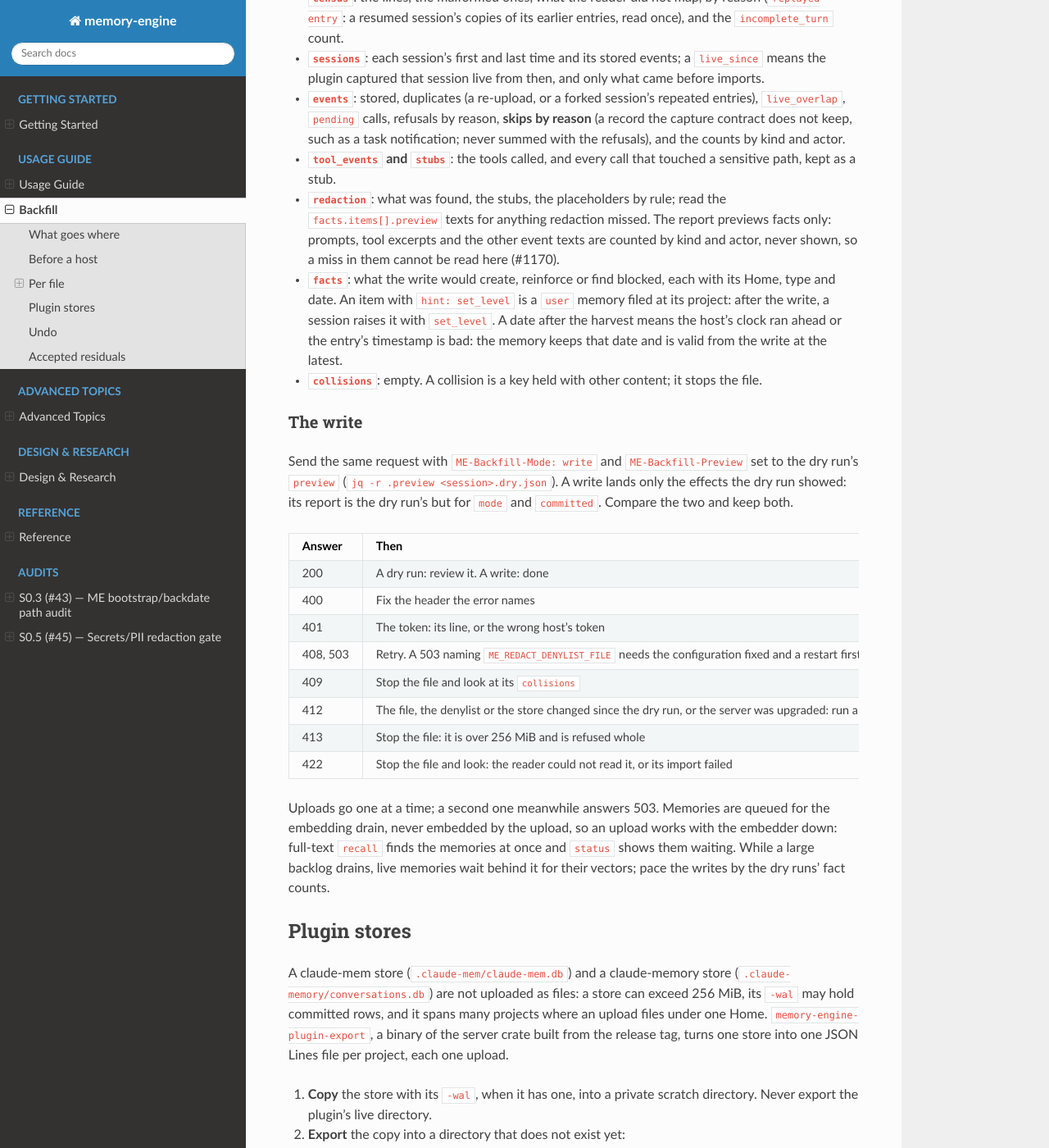
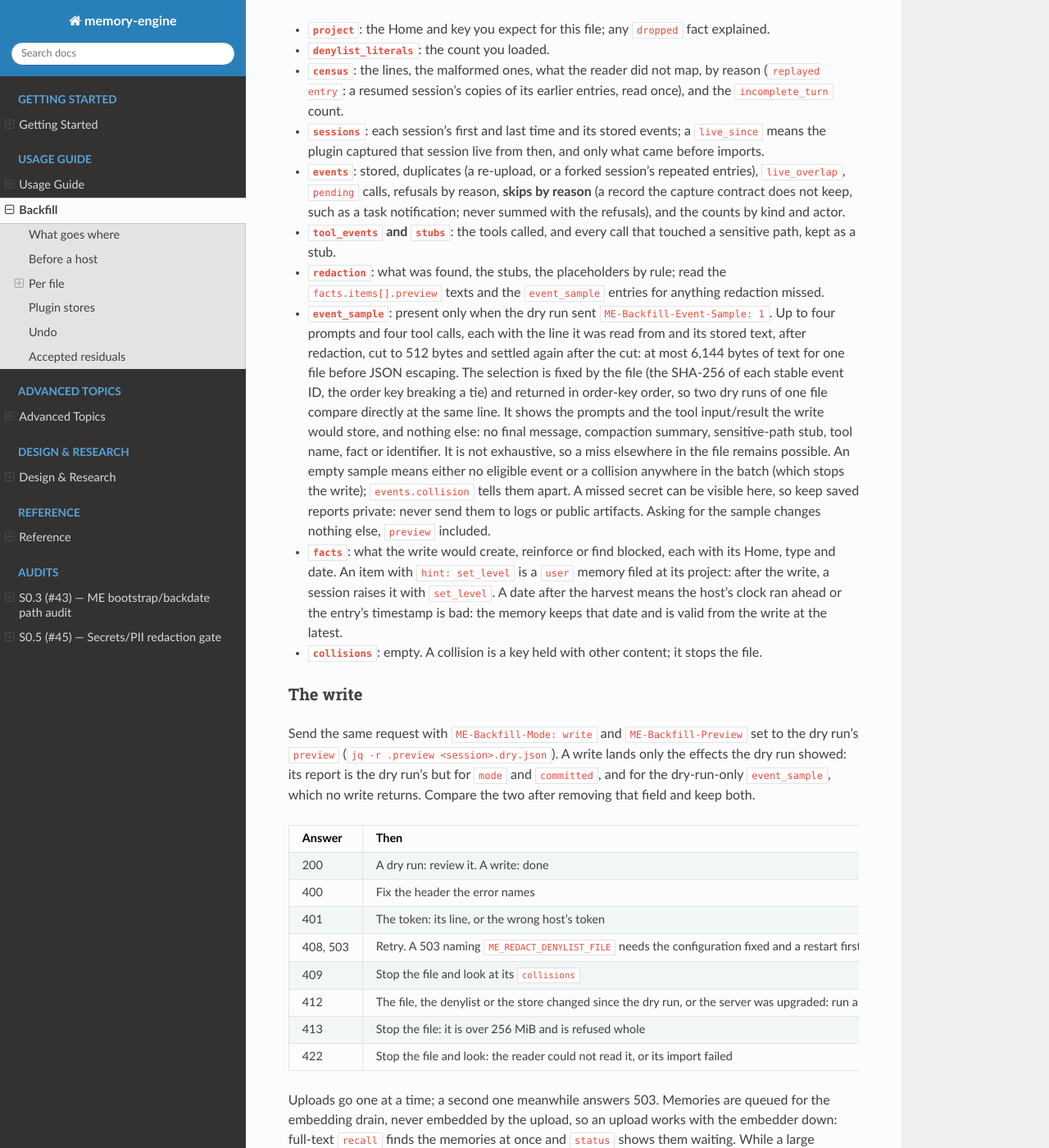
Before and after one commit to dutiona/memory-engine, a Sphinx documentation site: the page built from docs/backfill.md, in a window 1280 px wide and 1400 px high, scrolled down 2095 px. Shown: the whole window at 82% size. Built offline with Sphinx 7.4.7 and the Read the Docs theme 3.1.0, drawn with Linux system fonts in a browser that asks for light colours; some of the changed text lies outside the part shown.

Commit message:
docs(backfill): describe dry-run event samples
The review procedure now names `event_sample`, the opt-in header and what
it shows: the prompts and tool input/result a write would store, bounded and
redacted, never the facts or the event kinds it leaves out (#1170).

The page says what an empty sample means (no eligible event, or a collision
that stops the write), that the sample is not exhaustive, and that a saved
report can hold a missed secret and must stay private. The write report is
compared after removing the dry-run-only field.

````diff
--- a/docs/backfill.md
+++ b/docs/backfill.md
@@ -51,6 +51,7 @@ printf 'Authorization: Bearer %s\n' "$(cat <token-file>)" | curl -q -sS --noprox
   -H 'ME-Harness: claude-code' \
   -H 'ME-Backfill-Kind: transcript' \
   -H 'ME-Backfill-Mode: dry-run' \
+  -H 'ME-Backfill-Event-Sample: 1' \
   -H 'ME-Backfill-Source: projects/<project-dir>/<session>.jsonl' \
   -H 'ME-Client-Version: <driver-version>' \
   -H 'ME-Project-Root: <project-root>' \
@@ -59,6 +60,9 @@ printf 'Authorization: Bearer %s\n' "$(cat <token-file>)" | curl -q -sS --noprox
   --data-binary @<copy>/projects/<project-dir>/<session>.jsonl \
   https://<memory-host>/backfill/uploads > <report-dir>/<session>.dry.json
 ```
+
+`ME-Backfill-Event-Sample: 1` asks the dry run for the event sample the review reads below; without it the report
+carries counts only, as before.
 
 `-q` keeps a `~/.curlrc` (a `verbose` line would print the `Authorization` header) out of the upload, and `--noproxy`
 sends it straight to the memory host, never through a proxy, as the plugin's hook does: a host whose only route out is a
@@ -87,9 +91,18 @@ Read the dry run's report (`jq . <session>.dry.json`) before any write:
   calls, refusals by reason, **skips by reason** (a record the capture contract does not keep, such as a task
   notification; never summed with the refusals), and the counts by kind and actor.
 - **`tool_events` and `stubs`**: the tools called, and every call that touched a sensitive path, kept as a stub.
-- **`redaction`**: what was found, the stubs, the placeholders by rule; read the `facts.items[].preview` texts for
-  anything redaction missed. The report previews facts only: prompts, tool excerpts and the other event texts are
-  counted by kind and actor, never shown, so a miss in them cannot be read here (#1170).
+- **`redaction`**: what was found, the stubs, the placeholders by rule; read the `facts.items[].preview` texts and the
+  `event_sample` entries for anything redaction missed.
+- **`event_sample`**: present only when the dry run sent `ME-Backfill-Event-Sample: 1`. Up to four prompts and four tool
+  calls, each with the line it was read from and its stored text, after redaction, cut to 512 bytes and settled again
+  after the cut: at most 6,144 bytes of text for one file before JSON escaping. The selection is fixed by the file (the
+  SHA-256 of each stable event ID, the order key breaking a tie) and returned in order-key order, so two dry runs of one
+  file compare directly at the same line. It shows the prompts and the tool input/result the write would store, and
+  nothing else: no final message, compaction summary, sensitive-path stub, tool name, fact or identifier. It is not
+  exhaustive, so a miss elsewhere in the file remains possible. An empty sample means either no eligible event or a
+  collision anywhere in the batch (which stops the write); `events.collision` tells them apart. A missed secret can be
+  visible here, so keep saved reports private: never send them to logs or public artifacts. Asking for the sample changes
+  nothing else, `preview` included.
 - **`facts`**: what the write would create, reinforce or find blocked, each with its Home, type and date. An item with
   `hint: set_level` is a `user` memory filed at its project: after the write, a session raises it with `set_level`.
   A date after the harvest means the host's clock ran ahead or the entry's timestamp is bad: the memory keeps that
@@ -100,7 +113,8 @@ Read the dry run's report (`jq . <session>.dry.json`) before any write:
 
 Send the same request with `ME-Backfill-Mode: write` and `ME-Backfill-Preview` set to the dry run's `preview`
 (`jq -r .preview <session>.dry.json`). A write lands only the effects the dry run showed: its report is the dry run's
-but for `mode` and `committed`. Compare the two and keep both.
+but for `mode` and `committed`, and for the dry-run-only `event_sample`, which no write returns. Compare the two after
+removing that field and keep both.
 
 | Answer | Then |
 |---|---|
````
Also changed, not shown: docs/reference/mcp-server.md (+5 -2 lines).
